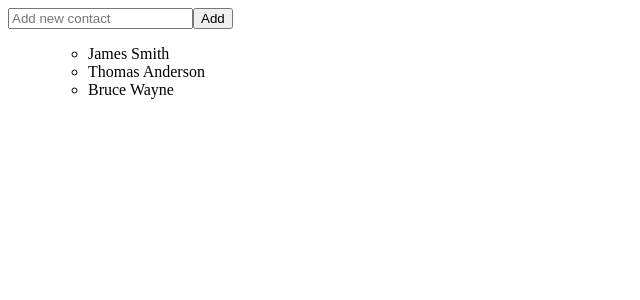
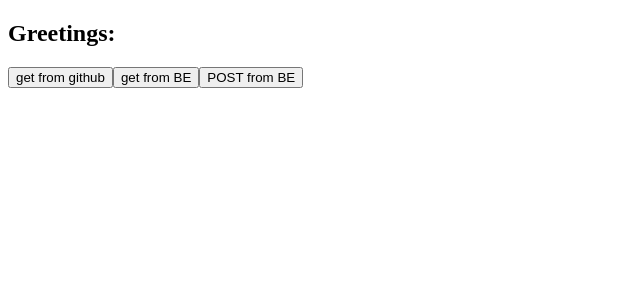
Before and after one commit to xander-codes/state-management-jotai, a React (Vite) app: page / in a window 1280 px wide. Shown: the top 300 px of the page, without its empty margins (0-640 px from the left). Built offline with nearby package versions, Linux system fonts and the light colour scheme.

Commit message:
export function

```diff
--- a/src/App.js
+++ b/src/App.js
@@ -8,8 +8,8 @@ import Contacts from "./Contacts";
 
 const App = () => (
     <>
-        {/*<Greeting/>*/}
-        <Contacts/>
+        <Greeting/>
+        {/*<Contacts/>*/}
     </>
 );
 
--- a/src/Greeting.js
+++ b/src/Greeting.js
@@ -1,6 +1,7 @@
 import React, {useState} from 'react';
 import axios from "axios";
 import * as superagent from "superagent";
+import {clg} from "./UtilFunctions";
 
 const Greeting = () => {
     const [greetings, setGreeting] = useState([]);
@@ -28,7 +29,7 @@ const Greeting = () => {
         // console.log(response.statusText);
         // console.log(response.headers);
         // console.log(response.config);
-        console.log(response);
+        clg(response);
         setGithubData(response.data);
     }
 
--- /dev/null
+++ b/src/UtilFunctions.js
@@ -0,0 +1,3 @@
+export const clg = (p) => {
+    console.log(p);
+}
```
Also changed, not shown: 1 other file (tests, documents, lock files or other folders).
